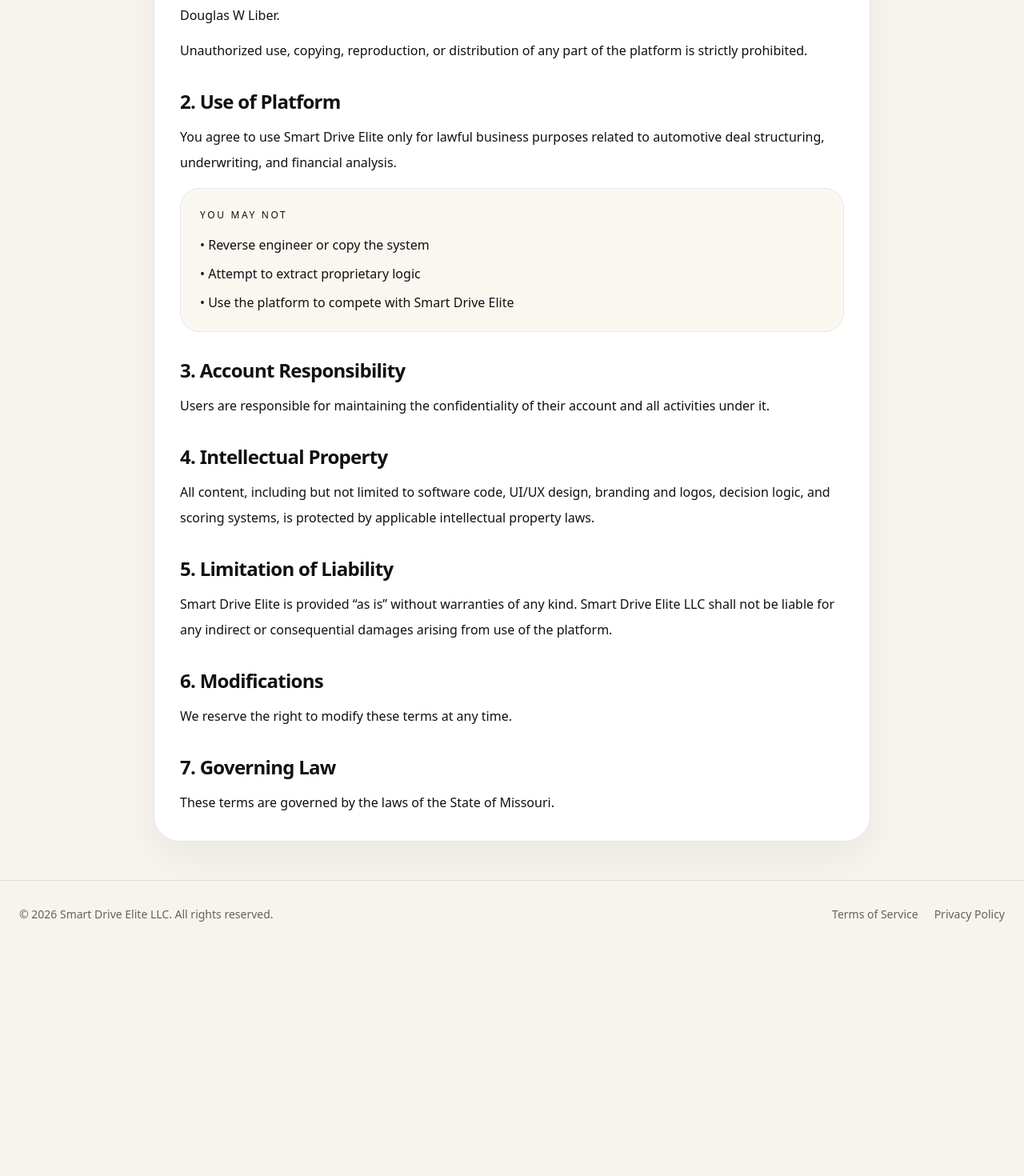
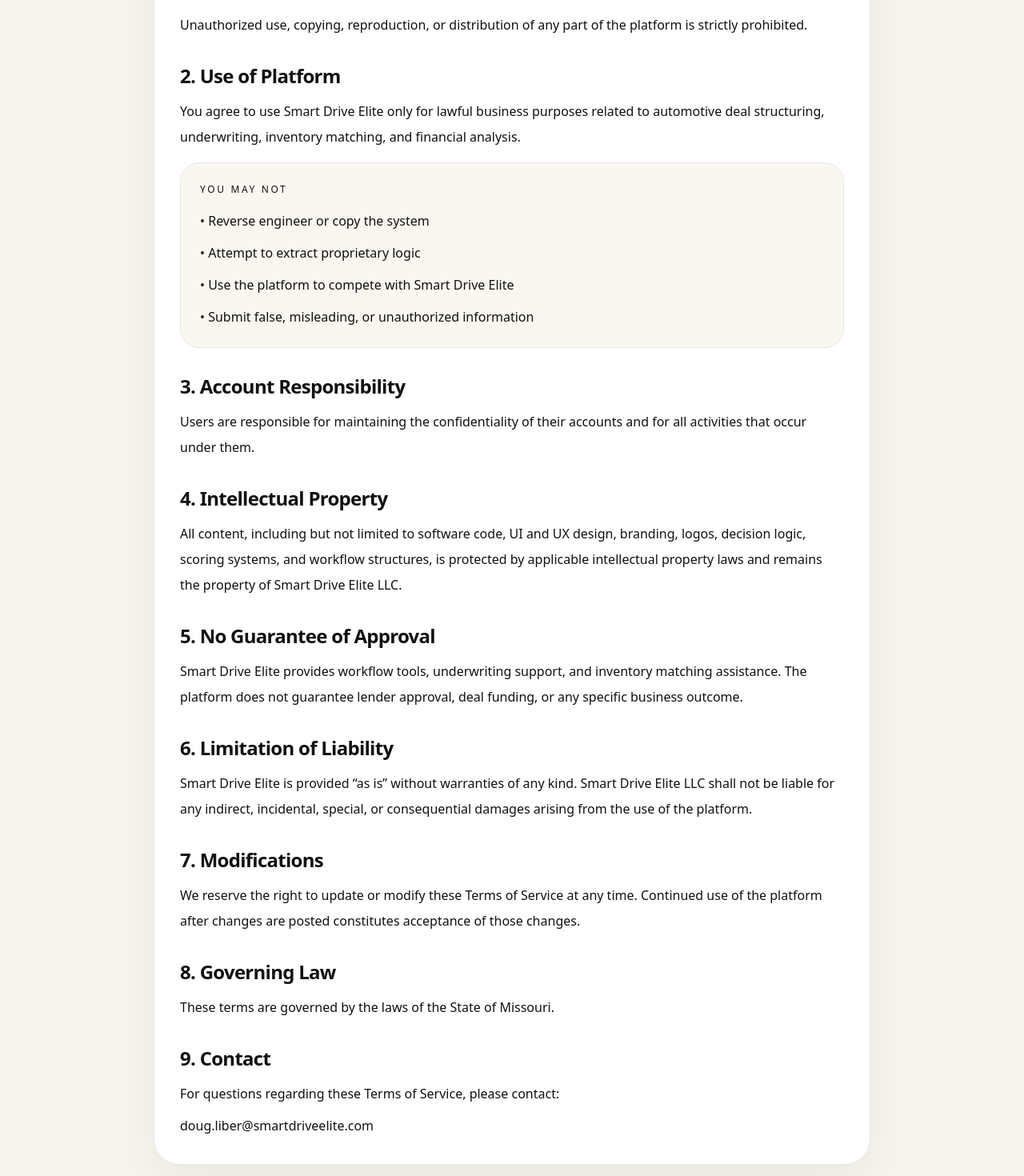
Before and after one commit to dliber13/smart-drive, a Next.js app: page /terms in a window 1280 px wide. Shown: the part 440-1910 px from the top of the page at 80% size. Before the commit the page ends 1625 px from the top, so only its background shows below. Built offline with nearby package versions, Linux system fonts and the light colour scheme.

Commit message:
Update page.tsx

```diff
--- a/app/terms/page.tsx
+++ b/app/terms/page.tsx
@@ -9,85 +9,134 @@ export default function TermsPage() {
           <h1 className="mt-3 text-5xl font-semibold tracking-[-0.05em]">
             Terms of Service
           </h1>
-          <p className="mt-4 text-base text-black/60">Effective Date: April 14, 2026</p>
+          <p className="mt-4 text-base text-black/60">
+            Effective Date: April 14, 2026
+          </p>
         </div>
 
-        <div className="rounded-[32px] border border-black/8 bg-white p-8 shadow-[0_20px_50px_rgba(0,0,0,0.05)] space-y-8">
+        <div className="space-y-8 rounded-[32px] border border-black/8 bg-white p-8 shadow-[0_20px_50px_rgba(0,0,0,0.05)]">
           <p className="text-[17px] leading-8 text-black/70">
-            Welcome to Smart Drive Elite™, a platform owned and operated by Smart Drive Elite LLC,
-            a Missouri limited liability company.
+            Welcome to Smart Drive Elite™, a platform owned and operated by Smart
+            Drive Elite LLC, a Missouri limited liability company.
           </p>
 
           <section>
-            <h2 className="text-2xl font-semibold tracking-[-0.03em]">1. Ownership</h2>
+            <h2 className="text-2xl font-semibold tracking-[-0.03em]">
+              1. Ownership
+            </h2>
             <p className="mt-3 text-[16px] leading-8 text-black/68">
-              All rights, title, and interest in and to Smart Drive Elite™, including all software,
-              design, algorithms, workflows, and intellectual property, are and shall remain the
-              exclusive property of Smart Drive Elite LLC, solely owned by Douglas W Liber.
+              All rights, title, and interest in and to Smart Drive Elite™,
+              including all software, design, algorithms, workflows, and
+              intellectual property, are and shall remain the exclusive property
+              of Smart Drive Elite LLC.
             </p>
             <p className="mt-3 text-[16px] leading-8 text-black/68">
-              Unauthorized use, copying, reproduction, or distribution of any part of the platform
-              is strictly prohibited.
+              Unauthorized use, copying, reproduction, or distribution of any
+              part of the platform is strictly prohibited.
             </p>
           </section>
 
           <section>
-            <h2 className="text-2xl font-semibold tracking-[-0.03em]">2. Use of Platform</h2>
+            <h2 className="text-2xl font-semibold tracking-[-0.03em]">
+              2. Use of Platform
+            </h2>
             <p className="mt-3 text-[16px] leading-8 text-black/68">
-              You agree to use Smart Drive Elite only for lawful business purposes related to
-              automotive deal structuring, underwriting, and financial analysis.
+              You agree to use Smart Drive Elite only for lawful business
+              purposes related to automotive deal structuring, underwriting,
+              inventory matching, and financial analysis.
             </p>
+
             <div className="mt-4 rounded-[24px] border border-black/8 bg-[#faf7f1] p-6">
-              <div className="text-[12px] uppercase tracking-[0.22em] text-black/38">You may not</div>
-              <ul className="mt-4 space-y-3 text-[16px] text-black/68">
+              <div className="text-[12px] uppercase tracking-[0.22em] text-black/38">
+                You may not
+              </div>
+              <ul className="mt-4 space-y-3 text-[16px] leading-7 text-black/68">
                 <li>• Reverse engineer or copy the system</li>
                 <li>• Attempt to extract proprietary logic</li>
                 <li>• Use the platform to compete with Smart Drive Elite</li>
+                <li>• Submit false, misleading, or unauthorized information</li>
               </ul>
             </div>
           </section>
 
           <section>
-            <h2 className="text-2xl font-semibold tracking-[-0.03em]">3. Account Responsibility</h2>
+            <h2 className="text-2xl font-semibold tracking-[-0.03em]">
+              3. Account Responsibility
+            </h2>
             <p className="mt-3 text-[16px] leading-8 text-black/68">
-              Users are responsible for maintaining the confidentiality of their account and all
-              activities under it.
+              Users are responsible for maintaining the confidentiality of their
+              accounts and for all activities that occur under them.
             </p>
           </section>
 
           <section>
-            <h2 className="text-2xl font-semibold tracking-[-0.03em]">4. Intellectual Property</h2>
+            <h2 className="text-2xl font-semibold tracking-[-0.03em]">
+              4. Intellectual Property
+            </h2>
             <p className="mt-3 text-[16px] leading-8 text-black/68">
-              All content, including but not limited to software code, UI/UX design, branding and
-              logos, decision logic, and scoring systems, is protected by applicable intellectual
-              property laws.
+              All content, including but not limited to software code, UI and UX
+              design, branding, logos, decision logic, scoring systems, and
+              workflow structures, is protected by applicable intellectual
+              property laws and remains the property of Smart Drive Elite LLC.
             </p>
           </section>
 
           <section>
-            <h2 className="text-2xl font-semibold tracking-[-0.03em]">5. Limitation of Liability</h2>
+            <h2 className="text-2xl font-semibold tracking-[-0.03em]">
+              5. No Guarantee of Approval
+            </h2>
             <p className="mt-3 text-[16px] leading-8 text-black/68">
-              Smart Drive Elite is provided “as is” without warranties of any kind. Smart Drive
-              Elite LLC shall not be liable for any indirect or consequential damages arising from
-              use of the platform.
+              Smart Drive Elite provides workflow tools, underwriting support,
+              and inventory matching assistance. The platform does not guarantee
+              lender approval, deal funding, or any specific business outcome.
             </p>
           </section>
 
           <section>
-            <h2 className="text-2xl font-semibold tracking-[-0.03em]">6. Modifications</h2>
+            <h2 className="text-2xl font-semibold tracking-[-0.03em]">
+              6. Limitation of Liability
+            </h2>
             <p className="mt-3 text-[16px] leading-8 text-black/68">
-              We reserve the right to modify these terms at any time.
+              Smart Drive Elite is provided “as is” without warranties of any
+              kind. Smart Drive Elite LLC shall not be liable for any indirect,
+              incidental, special, or consequential damages arising from the use
+              of the platform.
             </p>
           </section>
 
           <section>
-            <h2 className="text-2xl font-semibold tracking-[-0.03em]">7. Governing Law</h2>
+            <h2 className="text-2xl font-semibold tracking-[-0.03em]">
+              7. Modifications
+            </h2>
+            <p className="mt-3 text-[16px] leading-8 text-black/68">
+              We reserve the right to update or modify these Terms of Service at
+              any time. Continued use of the platform after changes are posted
+              constitutes acceptance of those changes.
+            </p>
+          </section>
+
+          <section>
+            <h2 className="text-2xl font-semibold tracking-[-0.03em]">
+              8. Governing Law
+            </h2>
             <p className="mt-3 text-[16px] leading-8 text-black/68">
               These terms are governed by the laws of the State of Missouri.
+            </p>
+          </section>
+
+          <section>
+            <h2 className="text-2xl font-semibold tracking-[-0.03em]">
+              9. Contact
+            </h2>
+            <p className="mt-3 text-[16px] leading-8 text-black/68">
+              For questions regarding these Terms of Service, please contact:
+            </p>
+            <p className="mt-2 text-[16px] leading-8 text-black/68">
+              doug.liber@smartdriveelite.com
             </p>
           </section>
         </div>
       </div>
     </main>
-  );
+  )
 }
```
